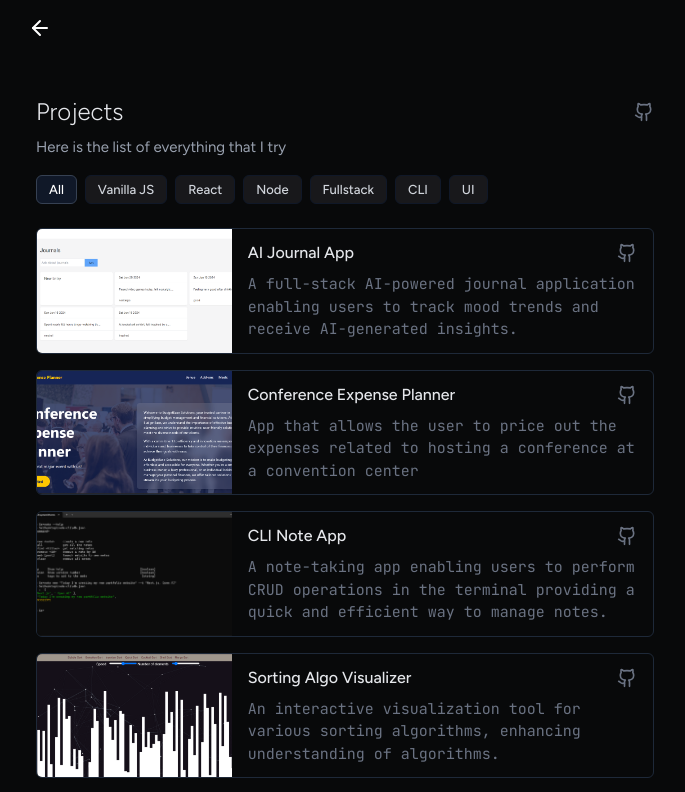
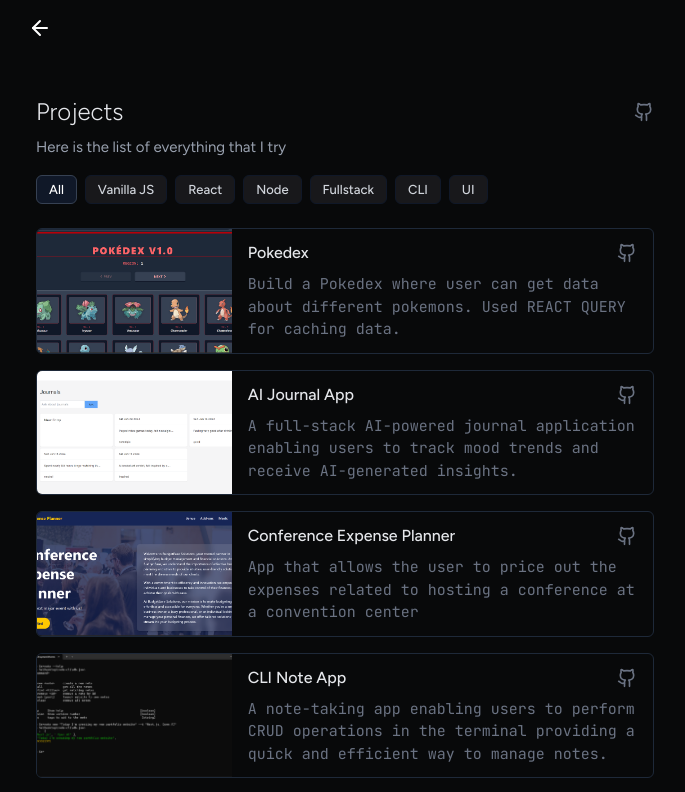
Before and after one commit to Lovepreet013/new-portfolio, a React (Vite) app: page /projects in a window 1280 px wide. Shown: the top 792 px of the page, without its empty margins (295-980 px from the left). Built offline with nearby package versions, Linux system fonts and the light colour scheme.

Commit message:
added pokedex project

```diff
--- a/src/data/projects.js
+++ b/src/data/projects.js
@@ -1,4 +1,12 @@
 export const projects = [
+    {
+      src: "../projects/pokedex.png",
+      name: "Pokedex",
+      link: "https://github.com/Lovepreet013/Pokedex",
+      description:
+        "Build a Pokedex where user can get data about different pokemons. Used REACT QUERY for caching data.",
+      tags: ["UI","React"],
+    },
     {
       src: "../projects/AI-Journal.png",
       name: "AI Journal App",
@@ -79,5 +87,6 @@ export const projects = [
       description:
         "Build a basic Masonary Layout with Grid and add also tried View Transitions for smooth content transitioning.",
       tags: ["UI","Vanilla JS"],
-  },
+    },
+
   ];
```
Also changed, not shown: public/projects/pokedex.png (added).
